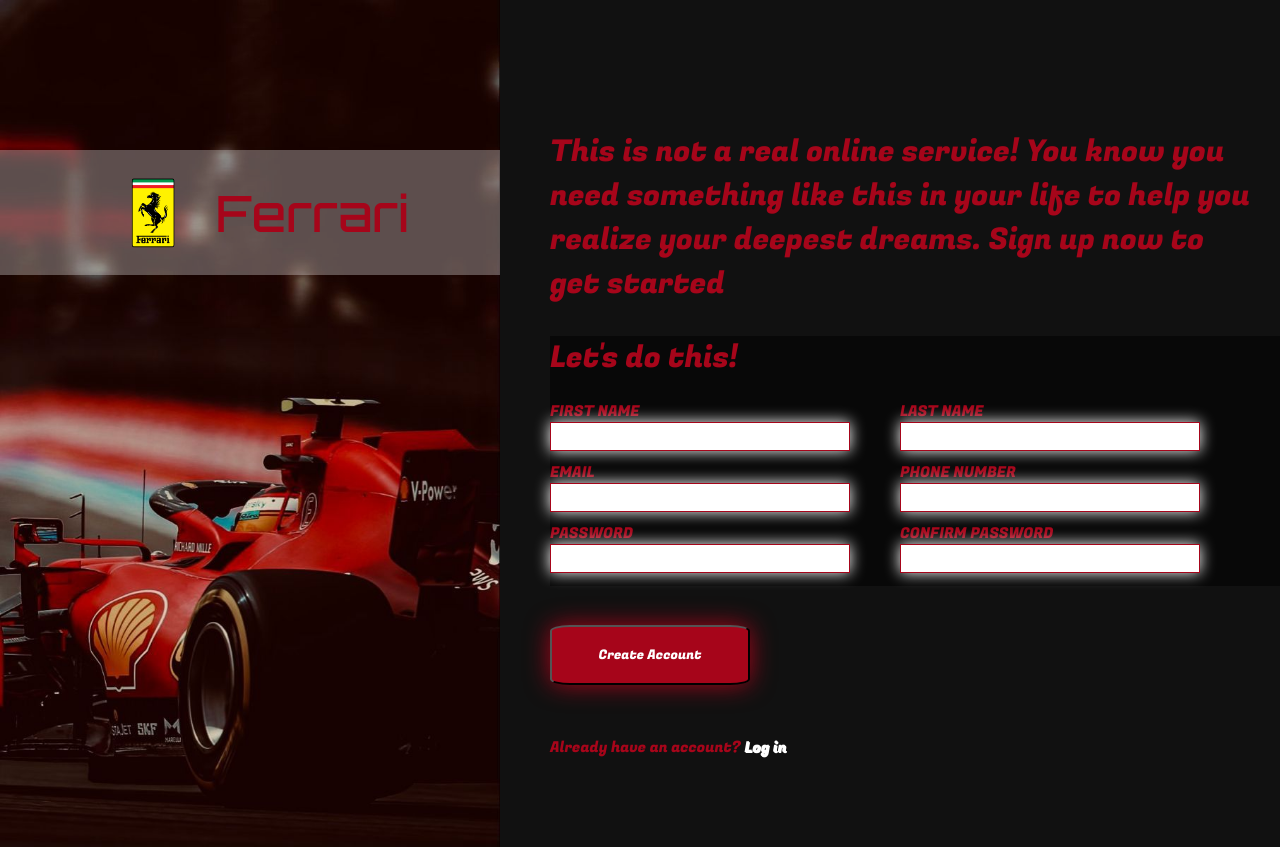
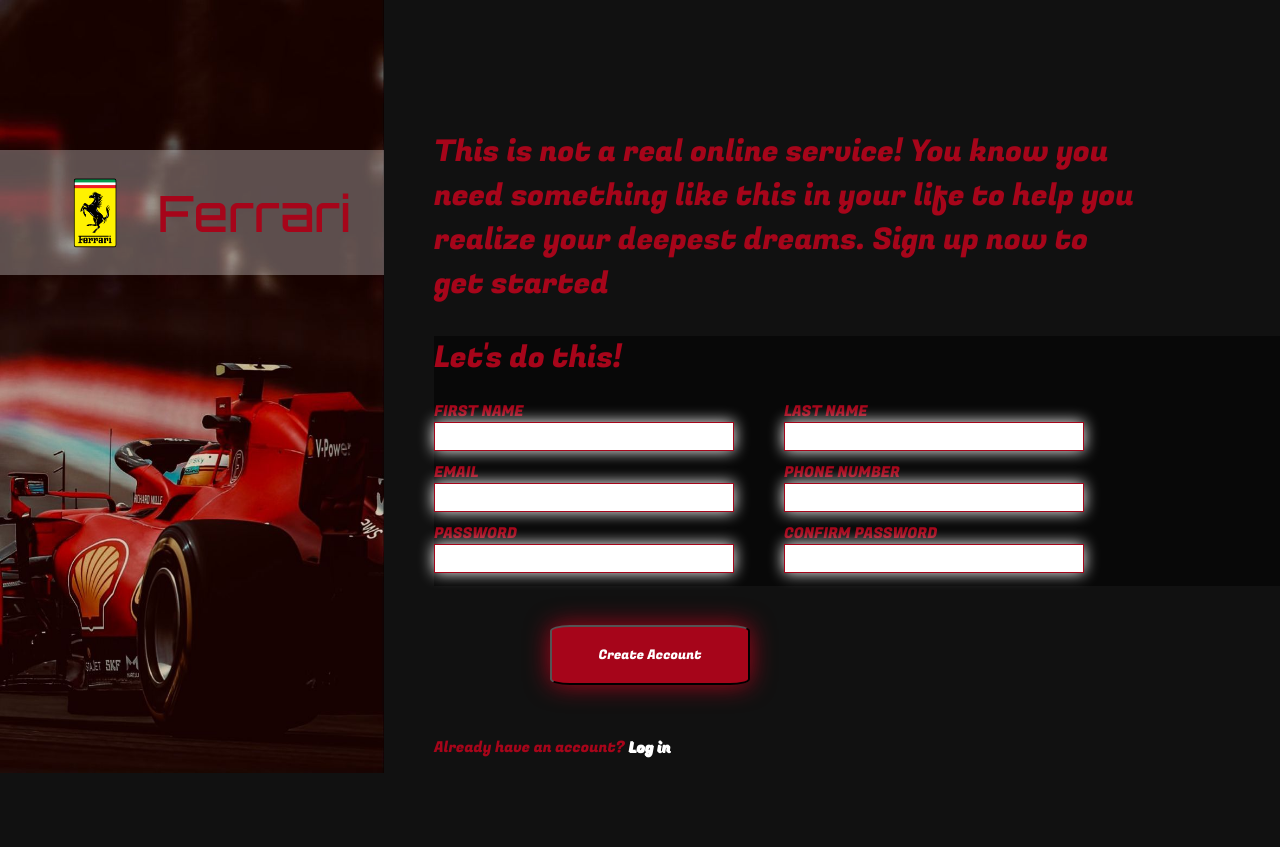
Before and after one commit to Medasxo/Sign-up-form, a plain HTML site: page index.html in a window 1280 px wide. After the commit the page ends 800 px from the top, so only its background shows below. Drawn offline with Linux system fonts and the light colour scheme.

Commit message:
Add a clamp for width for logo container and background

```diff
--- a/style.css
+++ b/style.css
@@ -13,9 +13,10 @@ body{
 }
 .container{
     display: flex;
+
 }
 .background{
-    width: 500px;
+    width: clamp(320px, 30vw, 500px);
 }
 
 .logoBox{
@@ -25,7 +26,7 @@ body{
     position: absolute;
     top: 150px;
     background: rgba(255, 255, 255, 0.3);
-    width: 500px;
+    width: clamp(320px, 30vw, 500px);
     height: 125px;
     color: var(--red, red);
     font-family: 'Orbitron', sans-serif;
```
